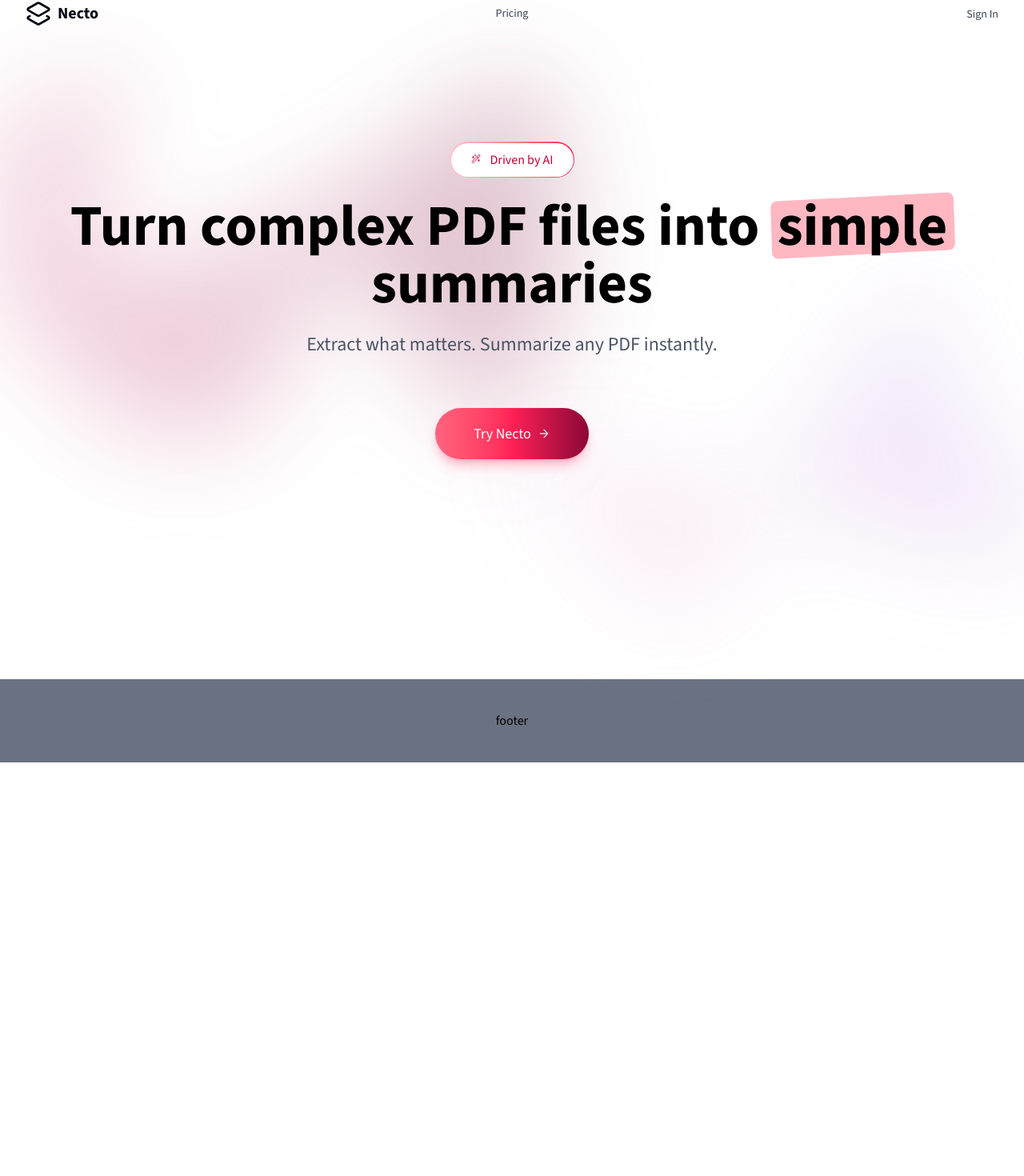
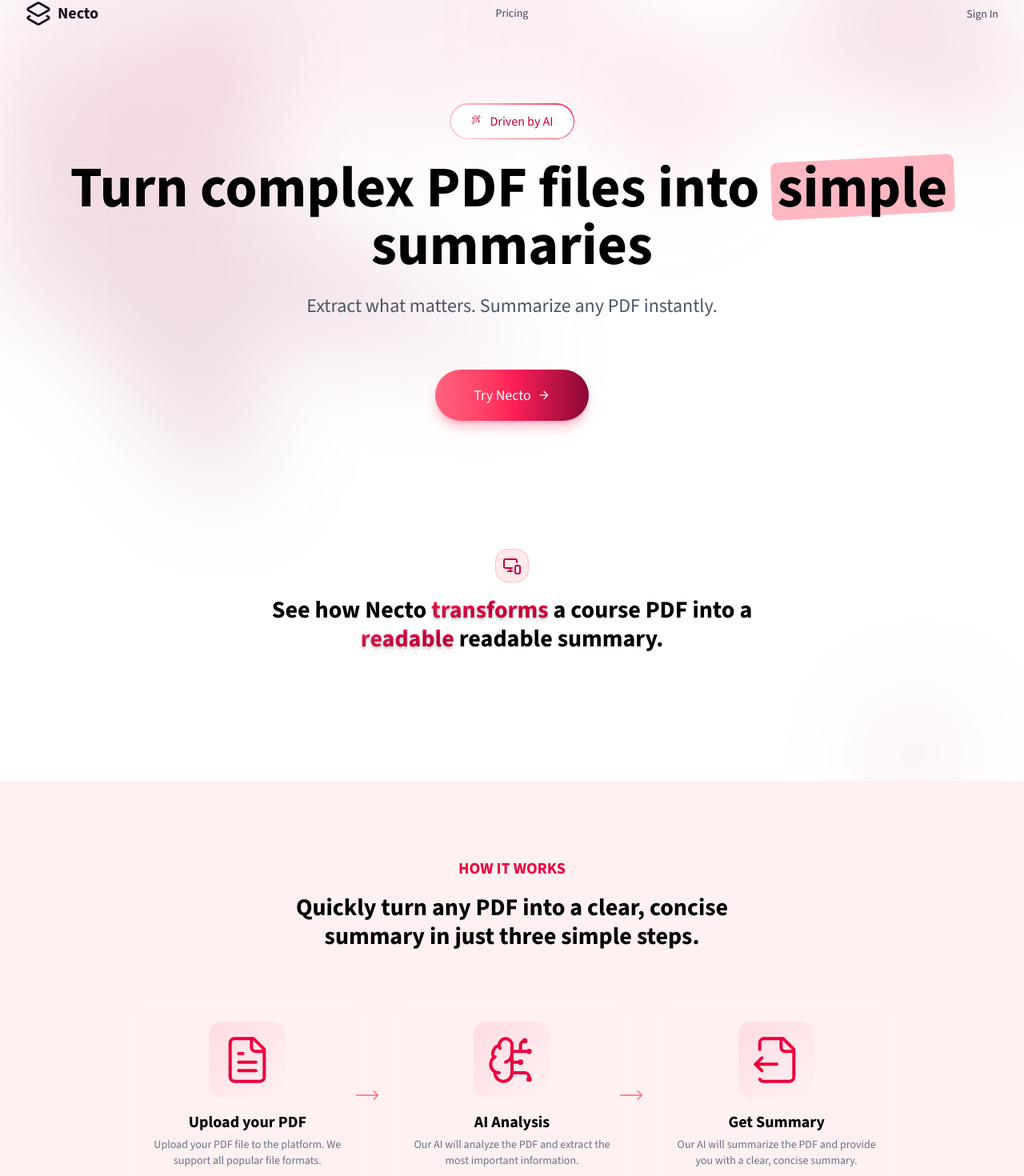
Before and after one commit to vipulsc/projekt-necto, a Next.js app: page / in a window 1280 px wide. Shown: the part 15-1485 px from the top of the page at 80% size. Before the commit the page ends 968 px from the top, so only its background shows below. Built offline with nearby package versions, Linux system fonts and the light colour scheme.

Commit message:
working-section-done

```diff
--- a/app/page.tsx
+++ b/app/page.tsx
@@ -1,17 +1,19 @@
+import DemoSection from "@/components/home/demoSection";
 import HeroSection from "@/components/home/heroSection";
+import Working from "@/components/home/working";
 import BgGradient from "@/components/styling-component/bgGradient";
 import { Button } from "@/components/ui/button";
 
 export default function Home() {
   return (
     <div className="relative w-full">
-      <BgGradient>
-        <div className="flex flex-col">
-          <HeroSection />
-        </div>
-      </BgGradient>
-      {/* <DemoSection /> */}
-      {/* <HowItWorksSection /> */}
+      <BgGradient />
+      <div className="flex flex-col">
+        <HeroSection />
+        <DemoSection />
+        <Working />
+      </div>
+
       {/* <PricingSection /> */}
       {/* <CTASection /> */}
     </div>
--- /dev/null
+++ b/components/home/demoSection.tsx
@@ -0,0 +1,43 @@
+import { MonitorSmartphone } from "lucide-react";
+
+export default function DemoSection() {
+  return (
+    <section className="relative">
+      <div className="py-12 lg:py-24 max-w-5xl mx-auto px-4 sm:px-6 lg:px-8 lg:pt-12">
+        <div
+          aria-hidden="true"
+          className="pointer-events-none absolute inset-0 -z-10 transform-gpu overflow-hidden blur-3xl"
+        >
+          <div
+            className="relative left-[calc(50%+3rem)] aspect-1155/678 w-[36.125rem] -translate-x-1/2 bg-gradient-to-br from-[#ff80b5] via-[#c14d7a] to-[#852d51] opacity-30 sm:left-[calc(50%+36rem)] sm:w-[72.1875rem]"
+            style={{
+              clipPath:
+                "polygon(74.1% 44.1%, 100% 61.6%, 97.5% 26.9%, 85.5% 0.1%, 80.7% 2%, 72.5% 32.5%, 60.2% 62.4%, 52.4% 68.1%, 47.5% 58.3%, 45.2% 34.5%, 27.5% 76.7%, 0.1% 64.9%, 17.9% 100%, 27.6% 76.8%, 76.1% 97.7%, 74.1% 44.1%)",
+            }}
+          />
+        </div>
+        <div className="flex flex-col items-center justify-center text-center space-y-4">
+          <div className="inline-flex items-center justify-center p-2 rounded-2xl bg-rose-100/80 backdrop-blur-xs border border-rose-500/20 mb-4 ">
+            <MonitorSmartphone className="w-6 h-6 text-rose-700" />
+          </div>
+          <div className="text-center mb-16">
+            <h3 className="font-bold text-3xl max-w-2xl mx-auto px-4 sm:px-6">
+              See how Necto{" "}
+              <span className="bg-linear-to-r from-rose-500 to-rose-600 text-shadow-lg bg-clip-text text-transparent">
+                transforms
+              </span>{" "}
+              a course PDF into a{" "}
+              <span className="bg-linear-to-r from-rose-500 to-rose-600  text-shadow-lg  bg-clip-text text-transparent">
+                readable{" "}
+              </span>
+              readable summary.
+            </h3>
+          </div>
+          <div className="flex justify-center items-center px-2 sm:px-4 lg:px-6">
+            {/* Summmaryyyyy */}
+          </div>
+        </div>
+      </div>
+    </section>
+  );
+}
--- /dev/null
+++ b/components/home/working.tsx
@@ -0,0 +1,92 @@
+import { BrainCircuit, FileOutput, FileText, MoveRight } from "lucide-react";
+
+type Step = {
+  icon: React.ReactNode;
+  label: string;
+  description: string;
+};
+
+const steps: Step[] = [
+  {
+    icon: <FileText size={64} strokeWidth={1.5} className="text-rose-600" />,
+    label: "Upload your PDF",
+    description:
+      "Upload your PDF file to the platform. We support all popular file formats.",
+  },
+  {
+    icon: (
+      <BrainCircuit size={64} strokeWidth={1.5} className="text-rose-600" />
+    ),
+    label: "AI Analysis",
+    description:
+      "Our AI will analyze the PDF and extract the most important information.",
+  },
+  {
+    icon: <FileOutput size={64} strokeWidth={1.5} className="text-rose-600" />,
+    label: "Get Summary",
+    description:
+      "Our AI will summarize the PDF and provide you with a clear, concise summary.",
+  },
+];
+const Working = () => {
+  return (
+    <section className="relative overflow-hidden bg-rose-50">
+      <div className="py-12 lg:py-24 max-w-5xl mx-auto px-4 sm:px-6 lg:px-8">
+        <div
+          aria-hidden="true"
+          className="pointer-events-none absolute inset-0 -z-10 transform-gpu overflow-hidden blur-3xl"
+        >
+          <div
+            className="relative left-[calc(50%-3rem)] aspect-[1155/678] w-[36.125rem] -translate-x-1/2 bg-gradient-to-br from-[#ff80b5] via-[#c14d7a] to-[#852d51] opacity-20 sm:left-[calc(40%-30rem)] sm:w-[40.1875rem]"
+            style={{
+              clipPath:
+                "polygon(74.1% 44.1%, 100% 61.6%, 97.5% 26.9%, 85.5% 0.1%, 80.7% 2%, 72.5% 32.5%, 60.2% 62.4%, 52.4% 68.1%, 47.5% 58.3%, 45.2% 34.5%, 27.5% 76.7%, 0% 64.9%, 17.9% 100%, 27.6% 76.8%, 76.1% 97.7%, 74.1% 44.1%)",
+            }}
+          />
+        </div>
+        <div className="text-center mb-16">
+          <h2 className="font-bold text-xl uppercase mb-4 text-rose-600">
+            How it Works
+          </h2>
+          <h3 className="font-bold text-3xl max-w-2xl mx-auto px-4 sm:px-6">
+            Quickly turn any PDF into a clear, concise summary in just three
+            simple steps.
+          </h3>
+        </div>
+        <div className="grid grid-cols-1 md:grid-cols-3 gap-8 max-w-6xl mx-auto relative">
+          {steps.map((step, index) => (
+            <div className="relative flex items-stretch">
+              <StepItem key={index} {...step} />
+              {index < steps.length - 1 && (
+                <div className="hidden md:block absolute top-1/2 -right-4 transform -translate-y-1/2 z-10">
+                  <MoveRight
+                    size={32}
+                    strokeWidth={1}
+                    className="text-rose-400"
+                  />
+                </div>
+              )}
+            </div>
+          ))}
+        </div>
+      </div>
+    </section>
+  );
+};
+function StepItem({ icon, label, description }: Step) {
+  return (
+    <div className="relative p-6 rounded-2xl bg-white/5 backdrop-blur-xs border border-white/10 hover:border-rose-600/50 transition-colors group w-full">
+      <div className="flex flex-col gap-4 h-full">
+        <div className="flex items-center justify-center h-24 w-24 mx-auto rounded-2xl bg-linear-to-br from-rose-500/10 to-transparent group-hover:from-rose-500/20 transition-colors">
+          <div className="text-rose-600">{icon}</div>
+        </div>
+        <div className="flex flex-col flex-1 gap-1 justify-between">
+          <h4 className="text-xl font-bold text-center">{label}</h4>
+          <p className="text-sm text-center text-gray-500">{description}</p>
+        </div>
+      </div>
+    </div>
+  );
+}
+
+export default Working;
--- a/components/styling-component/bgGradient.tsx
+++ b/components/styling-component/bgGradient.tsx
@@ -1,64 +1,55 @@
 export default function BgGradient({
   children,
-  className = "",
+  className,
 }: {
   children?: React.ReactNode;
   className?: string;
 }) {
   return (
-    <div
-      className={`relative isolate min-h-screen px-4 py-8 sm:px-6 sm:py-12 ${className}`}
-    >
+    <div className={`relative isolate ${className}`}>
+      {/* First gradient layer */}
       <div
         aria-hidden="true"
-        className="fixed pointer-events-none inset-x-0 -top-40 -z-10 transform-gpu overflow-hidden blur-3xl sm:-top-30"
+        className="pointer-events-none absolute inset-x-0 -top-40 -z-10 transform-gpu overflow-hidden blur-3xl sm:-top-30"
       >
         <div
-          className="relative left-[calc(50%-11rem)] aspect-[1155/678] w-[36.125rem] -translate-x-1/2 rotate-[30deg] bg-gradient-to-tr from-[#ff80b5] to-[#852d51] opacity-30 sm:left-[calc(50%-30rem)] sm:w-[72.1875rem]"
+          style={{
+            clipPath:
+              "polygon(50% 0%, 61% 35%, 98% 35%, 68% 57%, 79% 91%, 50% 70%, 21% 91%, 32% 57%, 2% 35%, 39% 35%)",
+          }}
+          className="relative left-[calc(50%-11rem)] aspect-[1155/678] w-[36.125rem] -translate-x-1/2 rotate-[30deg] bg-gradient-to-br from-[#ff80b5] to-[#852d51] opacity-20 sm:left-[calc(50%-30rem)] sm:w-[72rem] animate-gradient"
+        />
+      </div>
+
+      {/* Second gradient layer */}
+      <div
+        aria-hidden="true"
+        className="pointer-events-none absolute inset-x-0 top-[calc(100%-13rem)] -z-10 transform-gpu overflow-hidden blur-3xl sm:top-[calc(100%-30rem)]"
+      >
+        <div
           style={{
             clipPath:
               "polygon(74.1% 44.1%, 100% 61.6%, 97.5% 26.9%, 85.5% 0.1%, 80.7% 2%, 72.5% 32.5%, 60.2% 62.4%, 52.4% 68.1%, 47.5% 58.3%, 45.2% 34.5%, 27.5% 76.7%, 0.1% 64.9%, 17.9% 100%, 27.6% 76.8%, 76.1% 97.7%, 74.1% 44.1%)",
           }}
+          className="relative left-[calc(50%+3rem)] aspect-[1155/678] w-[36.125rem] -translate-x-1/2 bg-gradient-to-tr from-[#ff80b5] to-[#852d51] opacity-20 sm:left-[calc(50%+36rem)] sm:w-[72rem] animate-gradient-delayed"
         />
       </div>
-      <div className="mx-auto max-w-7xl">{children}</div>
+
+      {/* Third gradient layer */}
       <div
         aria-hidden="true"
-        className="fixed pointer-events-none inset-x-0 bottom-0 -z-10 transform-gpu overflow-hidden blur-3xl"
+        className="pointer-events-none absolute inset-x-0 -bottom-40 -z-10 transform-gpu overflow-hidden blur-3xl sm:-bottom-30"
       >
         <div
-          className="relative left-[calc(50%+3rem)] aspect-[1155/678] w-[36.125rem] -translate-x-1/2 bg-gradient-to-tr from-[#ff80b578] to-[#9089fc] opacity-30 sm:left-[calc(50%+36rem)] sm:w-[72.1875rem]"
           style={{
             clipPath:
-              "polygon(74.1% 44.1%, 100% 61.6%, 97.5% 26.9%, 85.5% 0.1%, 80.7% 2%, 72.5% 32.5%, 60.2% 62.4%, 52.4% 68.1%, 47.5% 58.3%, 45.2% 34.5%, 27.5% 76.7%, 0.1% 64.9%, 17.9% 100%, 27.6% 76.8%, 76.1% 97.7%, 74.1% 44.1%)",
+              "polygon(50% 0%, 100% 0%, 100% 100%, 50% 100%, 0% 100%, 0% 0%)",
           }}
+          className="relative left-[calc(50%-11rem)] aspect-[1155/678] w-[36.125rem] -translate-x-1/2 rotate-[30deg] bg-gradient-to-tl from-[#ff80b5] to-[#852d51] opacity-10 sm:left-[calc(50%-30rem)] sm:w-[72rem] animate-gradient-slow"
         />
       </div>
+
+      {children}
     </div>
   );
 }
-// export default function BgGradient({
-// 	children,
-// 	className,
-//   }: {
-// 	children?: React.ReactNode;
-// 	className?: string;
-//   }) {
-// 	return (
-// 	  <div className={`relative isolate ${className}`}>
-// 		<div
-// 		  aria-hidden="true"
-// 		  className="pointer-events-none absolute inset-x-0 -top-40 -z-10 transform-gpu overflow-hidden blur-3xl sm:-top-30"
-// 		>
-// 		  <div
-// 			style={{
-// 			  clipPath:
-// 				'polygon(50% 0%, 61% 35%, 98% 35%, 68% 57%, 79% 91%, 50% 70%, 21% 91%, 32% 57%, 2% 35%, 39% 35%)',
-// 			}}
-// 			className="relative left-[calc(50%-11rem)] aspect-[1155/678] w-[36.125rem] -translate-x-1/2 rotate-[30deg] bg-linear-to-br from-emerald-500 via-teal-500 to-cyan-500 opacity-20 sm:left-[calc(50%-30rem)] sm:w-[72rem]"
-// 		  />
-// 		</div>
-// 		{children}
-// 	  </div>
-// 	);
-//   }
```
